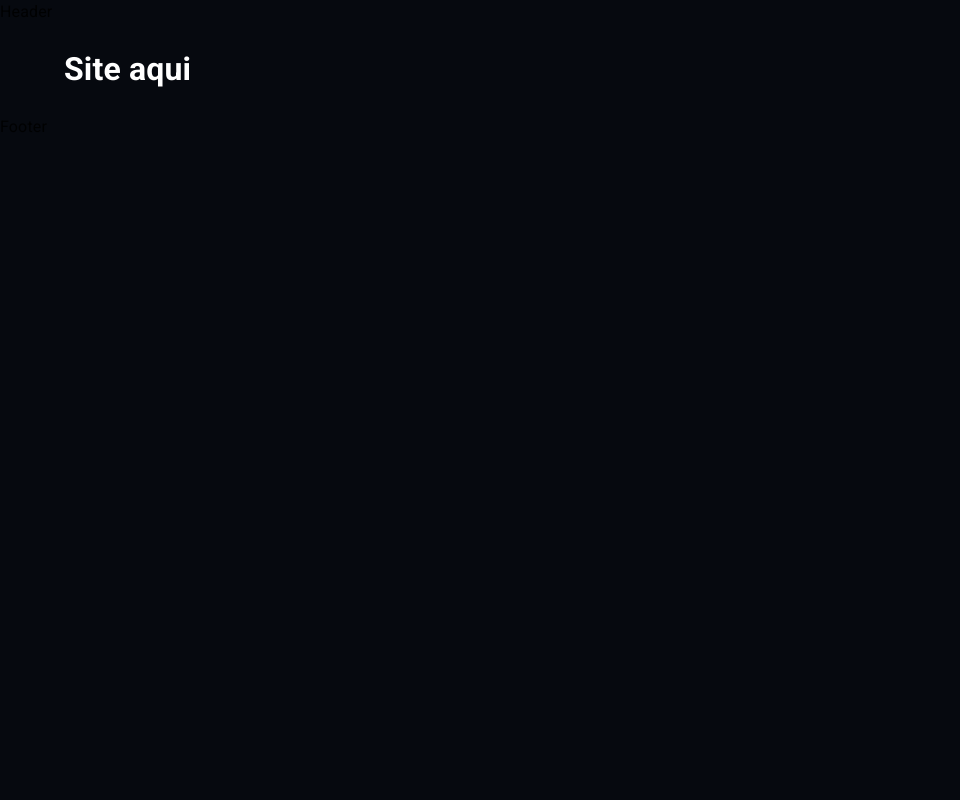
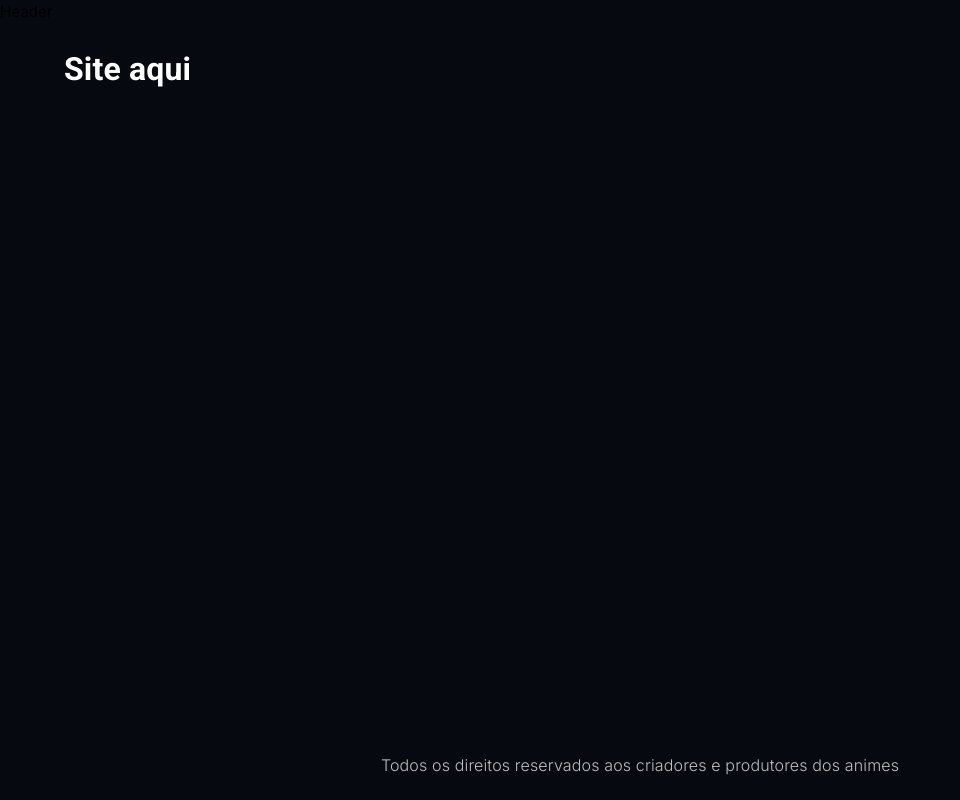
Before and after one commit to Lucas2907/anime, a Next.js app: page / in a window 1280 px wide. Shown: the whole page, without its empty margins (0-960 px from the left). Built offline with nearby package versions, Linux system fonts and the light colour scheme; a web font is replaced by a local one.

Commit message:
feat: adding footer

```diff
--- a/pages/_app.tsx
+++ b/pages/_app.tsx
@@ -17,6 +17,7 @@ export default function MyApp(props: AppProps) {
             <Head>
                 <title>Ani.me</title>
                 <meta name="viewport" content="minimum-scale=1, initial-scale=1, width=device-width" />
+                <link href="https://fonts.googleapis.com/css2?family=Inter:ital,opsz,wght@0,14..32,100..900;1,14..32,100..900&family=Rubik:ital,wght@0,300..900;1,300..900&display=swap" rel="stylesheet" />
             </Head>
             <TemplateDefault>
                 <ThemeProvider theme={theme}>
--- /dev/null
+++ b/src/components/Footer/index.tsx
@@ -0,0 +1,23 @@
+import { Typography } from "@mui/material" // importando tipografia da biblioteca MUI
+import { StyledFooter } from "./style" // importando o footer estilizado criado no arquivo ./style.ts
+
+const Footer = () => {
+
+    return (
+        <>
+            <StyledFooter> {/* utilizando footer que eu importei */}
+                <Typography
+                    variant="body1" // variação de leta (pequena)
+                    sx={{
+                        fontFamily: 'Inter'
+                    }}
+                    fontWeight={300}
+                >
+                    Todos os direitos reservados aos criadores e produtores dos animes
+                </Typography>
+            </StyledFooter>
+        </>
+    )
+}
+
+export default Footer // exportando o footer para utilizar no template default
--- /dev/null
+++ b/src/components/Footer/style.ts
@@ -0,0 +1,23 @@
+
+import styled from 'styled-components'
+
+export const StyledFooter = styled.footer`
+    width: 100%;
+    height: 70px;
+    display: flex;
+    align-items: center;
+    justify-content: center;
+    padding: 20px;
+    position: absolute;
+    bottom: 0;
+    color: #BFBFBF;
+    background-color: transparent;
+`
+
+/*
+
+    export const = exportar a constante Styled footer que irá ser importada no arquivo index.tsx da pasta Footer
+
+    styled.footer = indicando que eu quero criar um footer e estilizá-lo com a biblioteca styled components
+
+*/
--- a/src/templates/Default.tsx
+++ b/src/templates/Default.tsx
@@ -1,9 +1,11 @@
 import React from 'react'
-//import Footer from '../components/Footer'
-//import Header from '../components/header'
+
+// import Header from '../components/header'
+
+import Footer from '../components/Footer' // importando o footer que criei na pasta ./components/Footer (o arquivo index.tsx, por ter o nome index, é o padrão que será importado, então não é preciso especificar, mas se o nome do arquivo for outro, é preciso pôr)
 import { Container } from '@mui/material';
 
-interface DefaultProps {
+interface DefaultProps { // apenas uma interface para identificar o tipo dos filhos que vão ir dentro do container
     children: React.ReactNode;
 }
 
@@ -12,13 +14,13 @@ const Default = ({children}: DefaultProps) => {
     return (
         <>
             Header
-            <Container
-                maxWidth='lg'
+            <Container // container do MUI, que serve apenas para centralizar os itens em um espaço na tela
+                maxWidth='lg' // tamanho do container (largo)
             >
                 {children}
 
             </Container>
-            Footer
+            <Footer /> {/* utilizando o footer*/}
         </>
     )
 }
```
